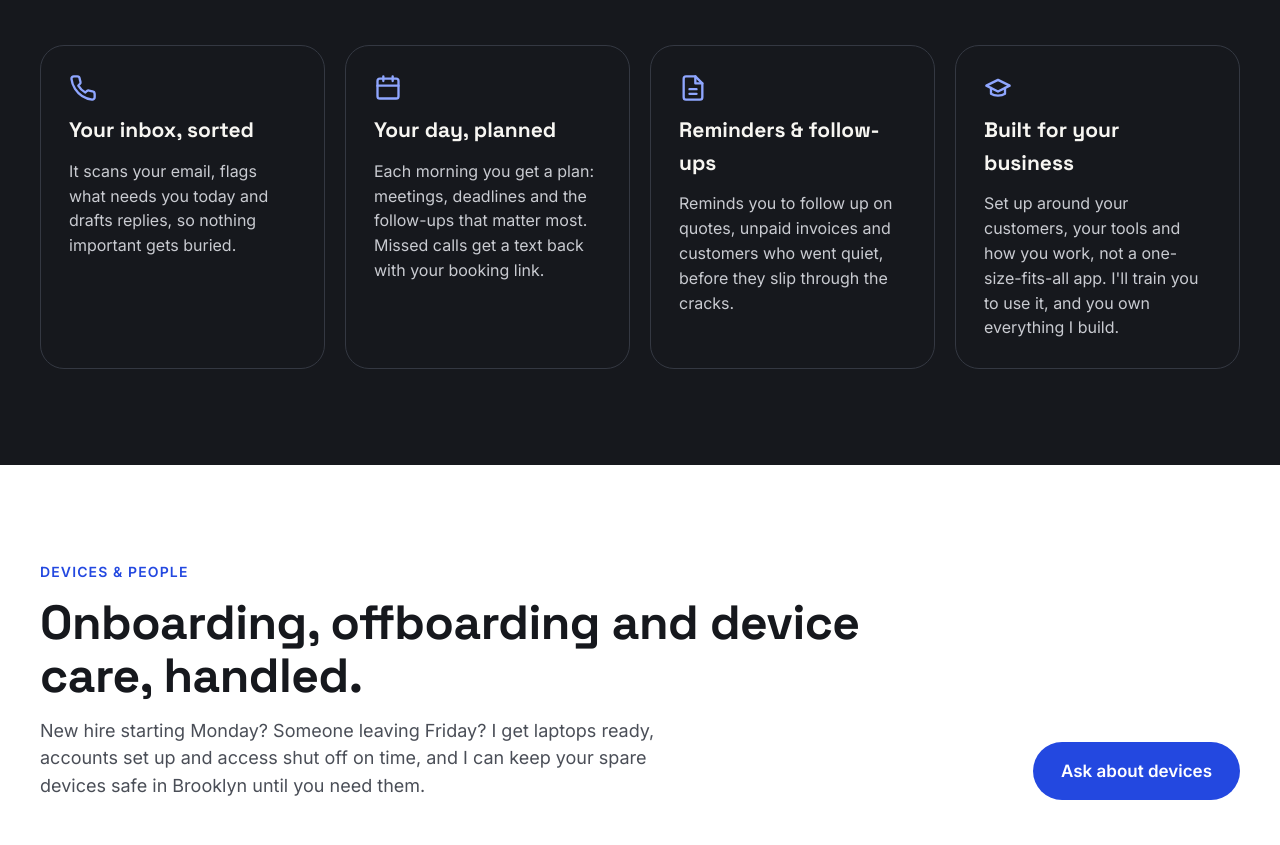
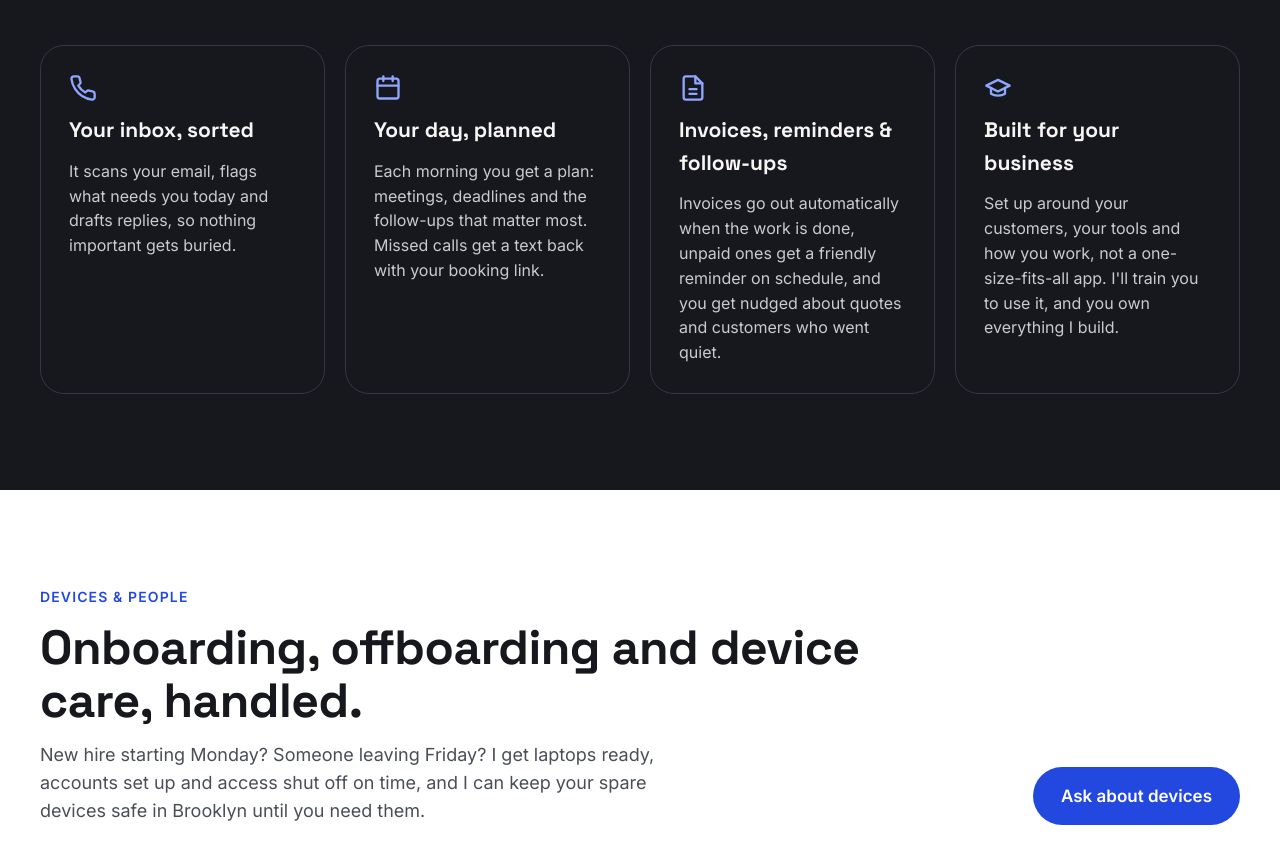
Before and after one commit to ZorayDev/rayfixesit-site, a plain HTML site: page index.html in a window 1280 px wide. Shown: the part 1790-2635 px from the top of the page. Drawn offline with Linux system fonts and the light colour scheme.

Commit message:
Bring back auto-invoicing and unpaid-invoice reminders
Co-Authored-By: Claude Opus 5.5 <noreply@anthropic.com>
Claude-Session: https://claude.ai/code/session_01YR4usithN6XTEubTYBXHZY

```diff
--- a/index.html
+++ b/index.html
@@ -114,8 +114,8 @@ a:focus-visible{outline:3px solid #2348E0;outline-offset:3px}
         </div>
         <div style="border: 1px solid #343842; border-radius: 24px; padding: 28px; display: flex; flex-direction: column; gap: 12px">
           <svg aria-hidden="true" width="28" height="28" viewBox="0 0 24 24" fill="none" stroke="#8FA6FF" stroke-width="2" stroke-linecap="round" stroke-linejoin="round"><path d="M14 2H6a2 2 0 0 0-2 2v16a2 2 0 0 0 2 2h12a2 2 0 0 0 2-2V8z"/><path d="M14 2v6h6M9 13h6M9 17h6"/></svg>
-          <h3 style="margin: 0; font-family: 'Space Grotesk', Inter, sans-serif; font-size: 21px">Reminders &amp; follow-ups</h3>
-          <p style="margin: 0; color: #C9CBD1">Reminds you to follow up on quotes, unpaid invoices and customers who went quiet, before they slip through the cracks.</p>
+          <h3 style="margin: 0; font-family: 'Space Grotesk', Inter, sans-serif; font-size: 21px">Invoices, reminders &amp; follow-ups</h3>
+          <p style="margin: 0; color: #C9CBD1">Invoices go out automatically when the work is done, unpaid ones get a friendly reminder on schedule, and you get nudged about quotes and customers who went quiet.</p>
         </div>
         <div style="border: 1px solid #343842; border-radius: 24px; padding: 28px; display: flex; flex-direction: column; gap: 12px">
           <svg aria-hidden="true" width="28" height="28" viewBox="0 0 24 24" fill="none" stroke="#8FA6FF" stroke-width="2" stroke-linecap="round" stroke-linejoin="round"><path d="M22 10 12 5 2 10l10 5 10-5z"/><path d="M6 12v5c3 2 9 2 12 0v-5"/></svg>
```
